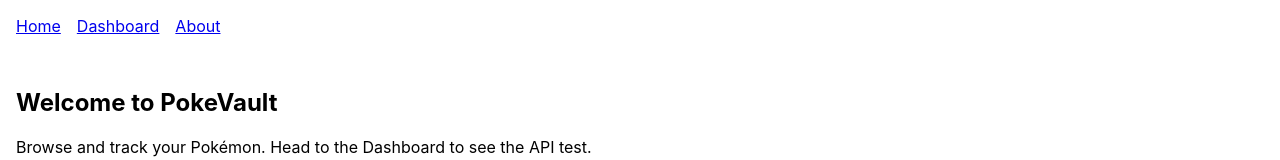
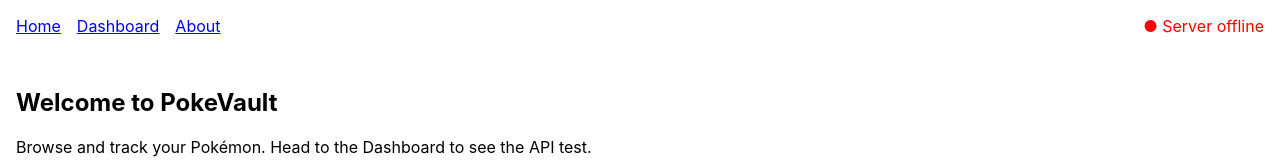
Before and after one commit to austinvugitrepo/PokeVault, a React (Create React App) app: page / in a window 1280 px wide. Shown: the top 160 px of the page. Built offline with nearby package versions, Linux system fonts and the light colour scheme; no server answers.

Commit message:
Add server status indicator using /api/health

```diff
--- a/src/components/Navbar.js
+++ b/src/components/Navbar.js
@@ -1,4 +1,5 @@
 import { NavLink } from 'react-router-dom'
+import ServerStatus from './ServerStatus'
 
 const Navbar = () => {
     return(
@@ -6,6 +7,7 @@ const Navbar = () => {
             <NavLink to="/">Home</NavLink>
             <NavLink to="/dashboard">Dashboard</NavLink>
             <NavLink to="/about">About</NavLink>
+            <ServerStatus />
         </nav>
     )
 }
--- /dev/null
+++ b/src/components/ServerStatus.js
@@ -0,0 +1,35 @@
+import { useEffect, useState } from 'react';
+import { api } from '../api/client';
+
+// Shows whether the Express API is reachable
+const ServerStatus = () => {
+  const [status, setStatus] = useState('checking'); // checking | online | offline
+
+  useEffect(() => {
+    let active = true; // skip updates after unmount
+
+    api
+      .get('/api/health')
+      .then(() => active && setStatus('online'))
+      .catch(() => active && setStatus('offline'));
+
+    return () => {
+      active = false;
+    };
+  }, []);
+
+  const labels = {
+    checking: 'Checking server...',
+    online: 'Server online',
+    offline: 'Server offline',
+  };
+  const colors = { checking: 'gray', online: 'green', offline: 'red' };
+
+  return (
+    <span style={{ marginLeft: 'auto', color: colors[status] }}>
+      ● {labels[status]}
+    </span>
+  );
+};
+
+export default ServerStatus;
```
